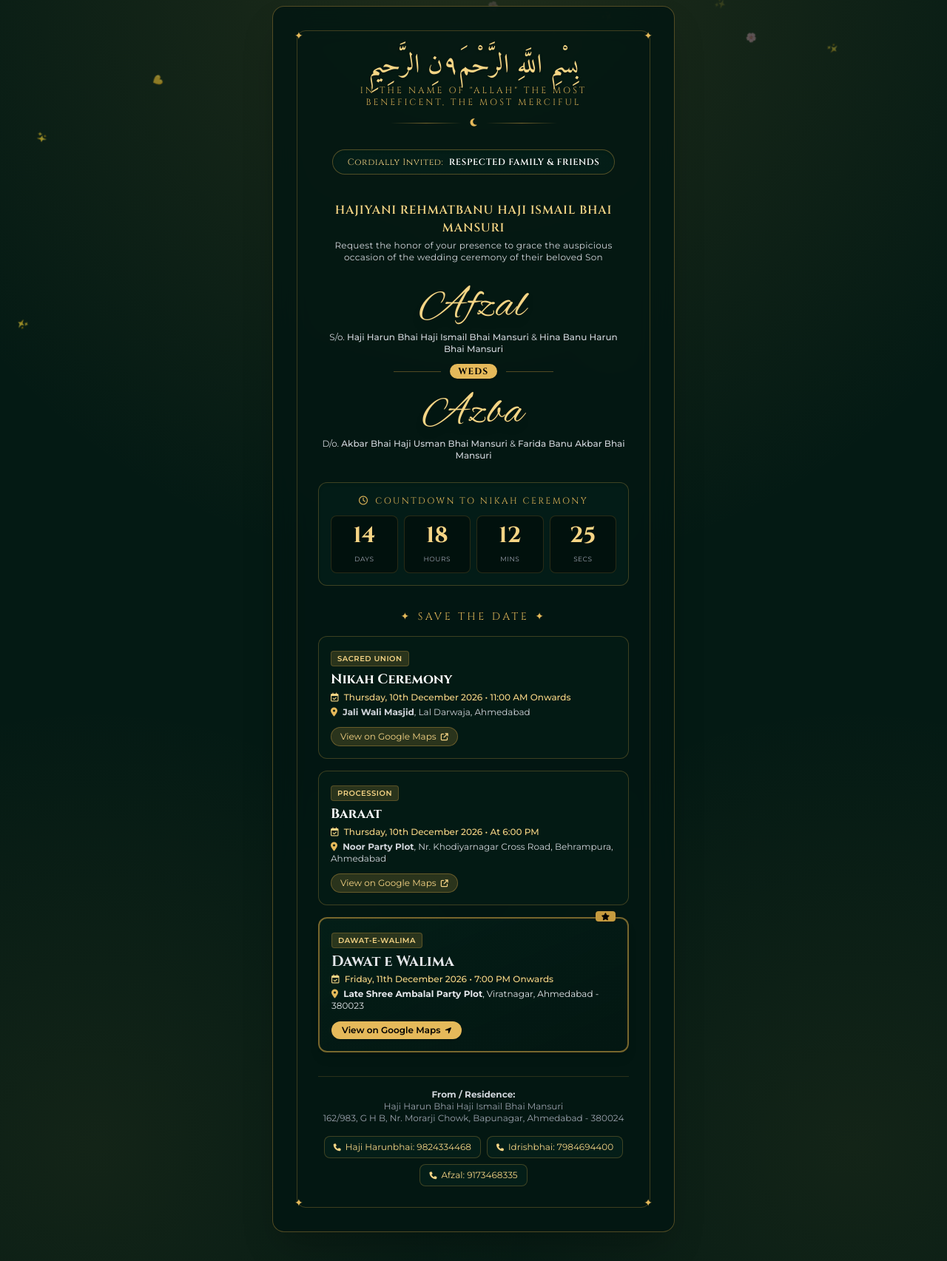
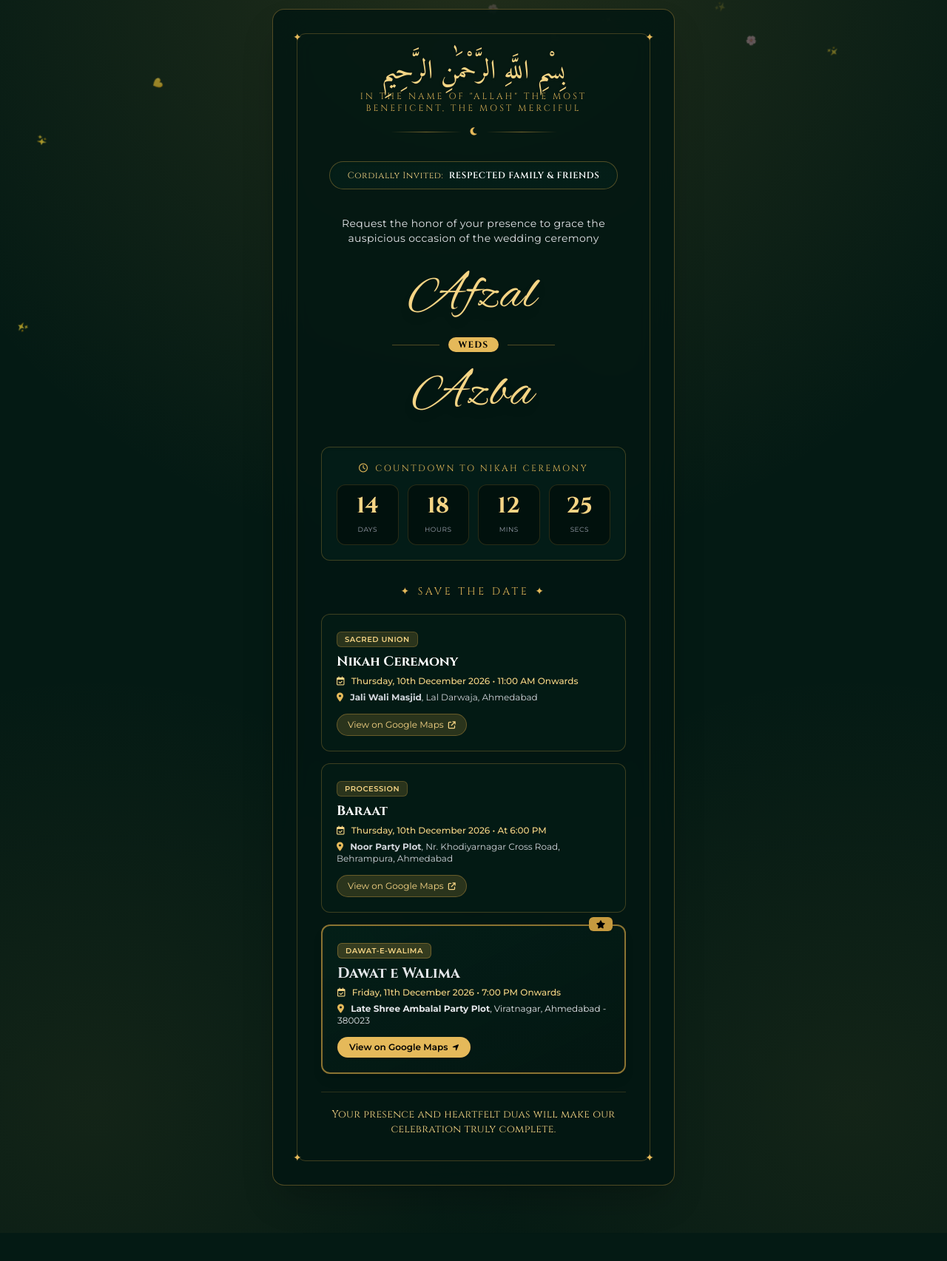
Before and after one commit to afzal-mansuri/wedding-invite, a plain HTML site: page index.html in a window 1280 px wide. Shown: the part 79-1784 px from the top of the page at 74% size. After the commit the page ends 1746 px from the top, so only its background shows below. Drawn offline with nearby package versions, Linux system fonts and the light colour scheme.

Commit message:
Fix HTML encoding and improve styling

```diff
--- a/index.html
+++ b/index.html
@@ -3,7 +3,7 @@
 <head>
   <meta charset="UTF-8">
   <meta name="viewport" content="width=device-width, initial-scale=1.0">
-  <title>Wedding Invitation | Afzal & Azba</title>
+  <title>Wedding Invitation | Afzal &amp; Azba</title>
 
   <!-- Tailwind CSS CDN -->
   <script src="https://cdn.tailwindcss.com"></script>
@@ -46,18 +46,20 @@
   </script>
 
   <style>
+    /* Ambient luxury emerald and royal gold background */
     .bg-pattern {
       background-color: #041a14;
       background-image:
-        radial-gradient(circle at 50% 0%, rgba(197, 154, 63, 0.15), transparent 45%),
+        radial-gradient(circle at 50% 0%, rgba(197, 154, 63, 0.16), transparent 45%),
         radial-gradient(circle at 10% 90%, rgba(197, 154, 63, 0.08), transparent 30%),
         radial-gradient(circle at 90% 90%, rgba(197, 154, 63, 0.08), transparent 30%);
     }
 
+    /* Subtle falling petal animation */
     @keyframes floatPetal {
       0% { transform: translateY(-10px) rotate(0deg); opacity: 0; }
-      20% { opacity: 0.6; }
-      80% { opacity: 0.6; }
+      20% { opacity: 0.65; }
+      80% { opacity: 0.65; }
       100% { transform: translateY(100vh) rotate(360deg); opacity: 0; }
     }
 
@@ -71,8 +73,8 @@
 </head>
 <body class="bg-pattern text-gray-200 font-sans min-h-screen relative selection:bg-gold-500 selection:text-black pb-16">
 
-  <!-- Interactive Demo Bar -->
-  <div id="personalizerToolbar" class="sticky top-0 z-50 bg-black/80 backdrop-blur-md border-b border-gold-500/30 px-4 py-2.5 shadow-lg">
+  <!-- Interactive Guest Personalizer Bar (Hides automatically when ?to= is present in URL) -->
+  <div id="personalizerToolbar" class="sticky top-0 z-50 bg-black/85 backdrop-blur-md border-b border-gold-500/30 px-4 py-2.5 shadow-lg">
     <div class="max-w-xl mx-auto flex flex-wrap items-center justify-between gap-2 text-xs">
       <div class="flex items-center gap-2 text-gold-400 font-medium">
         <i class="fa-solid fa-sparkles"></i>
@@ -83,16 +85,16 @@
           id="customGuestInput"
           type="text"
           placeholder="Type guest name..."
-          class="bg-emerald-950 border border-gold-500/40 rounded px-2.5 py-1 text-gold-200 placeholder-gray-500 focus:outline-none focus:border-gold-400 w-36 sm:w-44 text-xs"
+          class="bg-emerald-950 border border-gold-500/40 rounded-lg px-2.5 py-1.5 text-gold-200 placeholder-gray-500 focus:outline-none focus:border-gold-400 w-36 sm:w-44 text-xs"
         />
         <button
           onclick="applyGuestName()"
-          class="bg-gold-500 hover:bg-gold-400 text-black font-semibold px-2.5 py-1 rounded transition duration-150">
+          class="bg-gold-500 hover:bg-gold-400 text-black font-semibold px-3 py-1.5 rounded-lg transition duration-150">
           Update
         </button>
         <button
           onclick="copyShareableLink()"
-          class="bg-emerald-900 hover:bg-emerald-800 border border-gold-500/40 text-gold-300 font-medium px-2.5 py-1 rounded transition duration-150 flex items-center gap-1.5"
+          class="bg-emerald-900 hover:bg-emerald-800 border border-gold-500/40 text-gold-300 font-medium px-3 py-1.5 rounded-lg transition duration-150 flex items-center gap-1.5"
           title="Copy link to send on WhatsApp">
           <i class="fa-regular fa-copy text-[11px]"></i>
           <span>Copy link</span>
@@ -101,129 +103,125 @@
     </div>
   </div>
 
+  <!-- Floating Petals Layer -->
   <div id="petals-container"></div>
 
-  <!-- Main Container -->
+  <!-- Main Invitation Card Container -->
   <main class="max-w-xl mx-auto px-4 pt-6 sm:pt-10 relative z-10">
 
     <div class="relative bg-emerald-950/85 backdrop-blur-xl border border-gold-500/40 rounded-2xl shadow-2xl p-4 sm:p-8 overflow-hidden text-center">
 
-      <div class="border border-gold-500/30 rounded-xl p-4 sm:p-7 relative">
+      <!-- Inner Ornamental Frame -->
+      <div class="border border-gold-500/30 rounded-xl p-5 sm:p-8 relative">
 
-        <div class="absolute -top-1 -left-1 text-gold-400 text-sm">&#10022;</div>
-        <div class="absolute -top-1 -right-1 text-gold-400 text-sm">&#10022;</div>
-        <div class="absolute -bottom-1 -left-1 text-gold-400 text-sm">&#10022;</div>
-        <div class="absolute -bottom-1 -right-1 text-gold-400 text-sm">&#10022;</div>
+        <!-- Corner Ornaments -->
+        <div class="absolute -top-1.5 -left-1.5 text-gold-400 text-sm">&#10022;</div>
+        <div class="absolute -top-1.5 -right-1.5 text-gold-400 text-sm">&#10022;</div>
+        <div class="absolute -bottom-1.5 -left-1.5 text-gold-400 text-sm">&#10022;</div>
+        <div class="absolute -bottom-1.5 -right-1.5 text-gold-400 text-sm">&#10022;</div>
 
         <!-- Bismillah Header -->
         <div class="mb-2">
-          <p class="font-arabic text-3xl sm:text-4xl text-gold-300 leading-relaxed drop-shadow">&#1576;&#1616;&#1587;&#1618;&#1605;&#1616; &#1575;&#1604;&#1604;&#1614;&#1617;&#1607;&#1616; &#1575;&#1604;&#1585;&#1614;&#1617;&#1581;&#1618;&#1605;&#1614;&#1641;&#1606;&#1616; &#1575;&#1604;&#1585;&#1614;&#1617;&#1581;&#1616;&#1610;&#1605;&#1616;</p>
+          <p class="font-arabic text-3xl sm:text-4xl text-gold-300 leading-relaxed drop-shadow">بِسْمِ اللَّهِ الرَّحْمَٰنِ الرَّحِيمِ</p>
           <p class="font-cinzel text-[10px] sm:text-xs tracking-[0.25em] uppercase text-gold-400/90 mt-1">
             In The Name Of "ALLAH" The Most Beneficent, The Most Merciful
           </p>
         </div>
 
-        <div class="flex items-center justify-center my-3 gap-3">
+        <!-- Decorative Divider -->
+        <div class="flex items-center justify-center my-4 gap-3">
           <div class="h-px bg-gradient-to-r from-transparent via-gold-500/60 to-transparent w-24"></div>
           <i class="fa-solid fa-moon text-gold-400 text-xs"></i>
           <div class="h-px bg-gradient-to-r from-transparent via-gold-500/60 to-transparent w-24"></div>
         </div>
 
-        <!-- Dynamic Guest Name Box -->
-        <div id="guestBox" class="my-4 inline-block bg-gradient-to-r from-emerald-900/60 via-gold-950/40 to-emerald-900/60 border border-gold-500/40 px-5 py-2 rounded-full shadow-inner">
+        <!-- Dynamic Guest Name Personalization Pill -->
+        <div id="guestBox" class="my-4 inline-block bg-gradient-to-r from-emerald-900/60 via-gold-950/40 to-emerald-900/60 border border-gold-500/40 px-6 py-2.5 rounded-full shadow-inner">
           <p class="text-xs text-gold-300 font-cinzel tracking-wider">
             Cordially Invited:
             <span id="guestDisplay" class="font-semibold text-white uppercase ml-1">Respected Family &amp; Friends</span>
           </p>
         </div>
 
-        <!-- Parents Blessing -->
+        <!-- Invitation Intro -->
         <div class="my-5 text-gray-300 text-xs sm:text-sm leading-relaxed max-w-md mx-auto">
-          <p class="font-cinzel font-semibold tracking-wider text-gold-300 text-sm sm:text-base mb-1">
-            HAJIYANI REHMATBANU HAJI ISMAIL BHAI MANSURI
-          </p>
-          <p class="text-gray-300 text-xs tracking-wide">
-            Request the honor of your presence to grace the auspicious occasion of the wedding ceremony of their beloved Son
+          <p class="text-gray-200 text-xs sm:text-sm tracking-wide">
+            Request the honor of your presence to grace the auspicious occasion of the wedding ceremony
           </p>
         </div>
 
         <!-- Couple Names Section -->
-        <div class="my-6 space-y-1">
+        <div class="my-7 space-y-2">
           <div class="relative">
-            <h1 class="font-script text-5xl sm:text-6xl text-gold-300 tracking-wide drop-shadow-lg py-1">Afzal</h1>
-            <p class="font-sans text-[11px] sm:text-xs text-gray-300">
-              S/o. <span class="text-gold-200 font-medium">Haji Harun Bhai Haji Ismail Bhai Mansuri</span> &amp; <span class="text-gold-200 font-medium">Hina Banu Harun Bhai Mansuri</span>
-            </p>
+            <h1 class="font-script text-6xl sm:text-7xl text-gold-300 tracking-wide drop-shadow-lg py-1">Afzal</h1>
           </div>
 
           <div class="flex items-center justify-center gap-3 py-2">
             <div class="h-px bg-gold-500/40 w-16"></div>
-            <span class="font-cinzel text-xs uppercase tracking-widest text-black bg-gold-400 font-bold px-3 py-0.5 rounded-full shadow">
+            <span class="font-cinzel text-xs uppercase tracking-widest text-black bg-gold-400 font-bold px-3.5 py-0.5 rounded-full shadow">
               Weds
             </span>
             <div class="h-px bg-gold-500/40 w-16"></div>
           </div>
 
           <div class="relative">
-            <h1 class="font-script text-5xl sm:text-6xl text-gold-300 tracking-wide drop-shadow-lg py-1">Azba</h1>
-            <p class="font-sans text-[11px] sm:text-xs text-gray-300">
-              D/o. <span class="text-gold-200 font-medium">Akbar Bhai Haji Usman Bhai Mansuri</span> &amp; <span class="text-gold-200 font-medium">Farida Banu Akbar Bhai Mansuri</span>
-            </p>
+            <h1 class="font-script text-6xl sm:text-7xl text-gold-300 tracking-wide drop-shadow-lg py-1">Azba</h1>
           </div>
         </div>
 
         <!-- Live Countdown Timer -->
-        <div class="my-7 bg-emerald-900/60 border border-gold-500/30 rounded-xl p-4 shadow-inner">
-          <p class="font-cinzel text-xs tracking-[0.2em] uppercase text-gold-400 mb-3 flex items-center justify-center gap-2">
+        <div class="my-8 bg-emerald-900/60 border border-gold-500/30 rounded-xl p-4 sm:p-5 shadow-inner">
+          <p class="font-cinzel text-xs tracking-[0.2em] uppercase text-gold-400 mb-3.5 flex items-center justify-center gap-2">
             <i class="fa-regular fa-clock"></i> Countdown to Nikah Ceremony
           </p>
-          <div class="grid grid-cols-4 gap-2 text-center">
-            <div class="bg-black/40 border border-gold-500/20 rounded-lg py-2">
+          <div class="grid grid-cols-4 gap-2 sm:gap-3 text-center">
+            <div class="bg-black/40 border border-gold-500/20 rounded-xl py-2.5">
               <span id="days" class="block font-cinzel text-2xl sm:text-3xl font-bold text-gold-300">00</span>
               <span class="text-[9px] uppercase tracking-wider text-gray-400">Days</span>
             </div>
-            <div class="bg-black/40 border border-gold-500/20 rounded-lg py-2">
+            <div class="bg-black/40 border border-gold-500/20 rounded-xl py-2.5">
               <span id="hours" class="block font-cinzel text-2xl sm:text-3xl font-bold text-gold-300">00</span>
               <span class="text-[9px] uppercase tracking-wider text-gray-400">Hours</span>
             </div>
-            <div class="bg-black/40 border border-gold-500/20 rounded-lg py-2">
+            <div class="bg-black/40 border border-gold-500/20 rounded-xl py-2.5">
               <span id="minutes" class="block font-cinzel text-2xl sm:text-3xl font-bold text-gold-300">00</span>
               <span class="text-[9px] uppercase tracking-wider text-gray-400">Mins</span>
             </div>
-            <div class="bg-black/40 border border-gold-500/20 rounded-lg py-2">
+            <div class="bg-black/40 border border-gold-500/20 rounded-xl py-2.5">
               <span id="seconds" class="block font-cinzel text-2xl sm:text-3xl font-bold text-gold-300">00</span>
               <span class="text-[9px] uppercase tracking-wider text-gray-400">Secs</span>
             </div>
           </div>
         </div>
 
-        <!-- Events Schedule -->
-        <div class="text-left space-y-4 my-8">
-          <h3 class="font-cinzel text-center text-gold-400 tracking-[0.25em] text-sm uppercase mb-4 flex items-center justify-center gap-2">
+        <!-- Save The Date Schedule -->
+        <div class="text-left space-y-4 mt-8 mb-6">
+          <h3 class="font-cinzel text-center text-gold-400 tracking-[0.25em] text-sm uppercase mb-5 flex items-center justify-center gap-2">
             <span>&#10022;</span> Save The Date <span>&#10022;</span>
           </h3>
 
-          <!-- Event 1: Nikah -->
-          <div class="bg-emerald-900/40 hover:bg-emerald-900/60 transition border border-gold-500/30 rounded-xl p-4 relative group">
+          <!-- Event 1: Nikah Ceremony -->
+          <div class="bg-emerald-900/40 hover:bg-emerald-900/60 transition border border-gold-500/30 rounded-xl p-4 sm:p-5 relative group">
             <div class="flex items-start justify-between">
               <div>
-                <span class="inline-block text-[10px] font-semibold uppercase tracking-wider bg-gold-500/20 text-gold-300 border border-gold-500/30 px-2 py-0.5 rounded mb-1">
+                <span class="inline-block text-[10px] font-semibold uppercase tracking-wider bg-gold-500/20 text-gold-300 border border-gold-500/30 px-2.5 py-0.5 rounded-md mb-1.5">
                   Sacred Union
                 </span>
                 <h4 class="font-cinzel text-base sm:text-lg font-bold text-white">Nikah Ceremony</h4>
-                <p class="text-xs text-gold-300 mt-0.5 font-medium">
-                  <i class="fa-regular fa-calendar-check mr-1"></i> Thursday, 10th December 2026 • 11:00 AM Onwards
+                <p class="text-xs text-gold-300 mt-1 font-medium">
+                  <i class="fa-regular fa-calendar-check mr-1.5"></i> Thursday, 10th December 2026 &bull; 11:00 AM Onwards
                 </p>
-                <p class="text-xs text-gray-300 mt-1">
-                  <i class="fa-solid fa-location-dot text-gold-400 mr-1"></i> <strong>Jali Wali Masjid</strong>, Lal Darwaja, Ahmedabad
+                <p class="text-xs text-gray-300 mt-1.5">
+                  <i class="fa-solid fa-location-dot text-gold-400 mr-1.5"></i> <strong>Jali Wali Masjid</strong>, Lal Darwaja, Ahmedabad
                 </p>
               </div>
             </div>
-            <div class="mt-3">
+            <div class="mt-3.5">
               <a
                 href="https://maps.google.com/?q=Jali+Wali+Masjid+Lal+Darwaja+Ahmedabad"
                 target="_blank"
-                class="inline-flex items-center gap-1.5 text-xs text-gold-300 hover:text-white bg-gold-500/20 hover:bg-gold-500/40 border border-gold-500/40 px-3 py-1 rounded-full transition">
+                rel="noopener noreferrer"
+                class="inline-flex items-center gap-1.5 text-xs text-gold-300 hover:text-white bg-gold-500/20 hover:bg-gold-500/40 border border-gold-500/40 px-3.5 py-1.5 rounded-full transition">
                 <span>View on Google Maps</span>
                 <i class="fa-solid fa-arrow-up-right-from-square text-[10px]"></i>
               </a>
@@ -231,52 +229,54 @@
           </div>
 
           <!-- Event 2: Baraat -->
-          <div class="bg-emerald-900/40 hover:bg-emerald-900/60 transition border border-gold-500/30 rounded-xl p-4 relative group">
+          <div class="bg-emerald-900/40 hover:bg-emerald-900/60 transition border border-gold-500/30 rounded-xl p-4 sm:p-5 relative group">
             <div>
-              <span class="inline-block text-[10px] font-semibold uppercase tracking-wider bg-gold-500/20 text-gold-300 border border-gold-500/30 px-2 py-0.5 rounded mb-1">
+              <span class="inline-block text-[10px] font-semibold uppercase tracking-wider bg-gold-500/20 text-gold-300 border border-gold-500/30 px-2.5 py-0.5 rounded-md mb-1.5">
                 Procession
               </span>
               <h4 class="font-cinzel text-base sm:text-lg font-bold text-white">Baraat</h4>
-              <p class="text-xs text-gold-300 mt-0.5 font-medium">
-                <i class="fa-regular fa-calendar-check mr-1"></i> Thursday, 10th December 2026 • At 6:00 PM
+              <p class="text-xs text-gold-300 mt-1 font-medium">
+                <i class="fa-regular fa-calendar-check mr-1.5"></i> Thursday, 10th December 2026 &bull; At 6:00 PM
               </p>
-              <p class="text-xs text-gray-300 mt-1">
-                <i class="fa-solid fa-location-dot text-gold-400 mr-1"></i> <strong>Noor Party Plot</strong>, Nr. Khodiyarnagar Cross Road, Behrampura, Ahmedabad
+              <p class="text-xs text-gray-300 mt-1.5">
+                <i class="fa-solid fa-location-dot text-gold-400 mr-1.5"></i> <strong>Noor Party Plot</strong>, Nr. Khodiyarnagar Cross Road, Behrampura, Ahmedabad
               </p>
             </div>
-            <div class="mt-3">
+            <div class="mt-3.5">
               <a
                 href="https://maps.google.com/?q=Noor+Party+Plot+Khodiyarnagar+Cross+Road+Behrampura+Ahmedabad"
                 target="_blank"
-                class="inline-flex items-center gap-1.5 text-xs text-gold-300 hover:text-white bg-gold-500/20 hover:bg-gold-500/40 border border-gold-500/40 px-3 py-1 rounded-full transition">
+                rel="noopener noreferrer"
+                class="inline-flex items-center gap-1.5 text-xs text-gold-300 hover:text-white bg-gold-500/20 hover:bg-gold-500/40 border border-gold-500/40 px-3.5 py-1.5 rounded-full transition">
                 <span>View on Google Maps</span>
                 <i class="fa-solid fa-arrow-up-right-from-square text-[10px]"></i>
               </a>
             </div>
           </div>
 
-          <!-- Event 3: Walima -->
-          <div class="bg-gradient-to-br from-emerald-900/70 to-emerald-950 border-2 border-gold-500/60 rounded-xl p-4 relative shadow-lg">
-            <div class="absolute -top-2.5 right-4 bg-gold-500 text-black px-2 py-0.5 rounded shadow flex items-center justify-center">
-              <i class="fa-solid fa-star text-[10px]"></i>
+          <!-- Event 3: Dawat e Walima (Highlighted gold border with star badge) -->
+          <div class="bg-gradient-to-br from-emerald-900/75 to-emerald-950 border-2 border-gold-500/70 rounded-xl p-4 sm:p-5 relative shadow-lg">
+            <div class="absolute -top-3 right-4 bg-gold-500 text-black px-2.5 py-1 rounded-md shadow flex items-center justify-center">
+              <i class="fa-solid fa-star text-[11px]"></i>
             </div>
             <div>
-              <span class="inline-block text-[10px] font-semibold uppercase tracking-wider bg-gold-500/20 text-gold-300 border border-gold-500/30 px-2 py-0.5 rounded mb-1">
+              <span class="inline-block text-[10px] font-semibold uppercase tracking-wider bg-gold-500/25 text-gold-300 border border-gold-500/40 px-2.5 py-0.5 rounded-md mb-1.5">
                 Dawat-e-Walima
               </span>
               <h4 class="font-cinzel text-lg sm:text-xl font-bold text-gold-200">Dawat e Walima</h4>
-              <p class="text-xs text-gold-300 mt-0.5 font-medium">
-                <i class="fa-regular fa-calendar-check mr-1"></i> Friday, 11th December 2026 • 7:00 PM Onwards
+              <p class="text-xs text-gold-300 mt-1 font-medium">
+                <i class="fa-regular fa-calendar-check mr-1.5"></i> Friday, 11th December 2026 &bull; 7:00 PM Onwards
               </p>
-              <p class="text-xs text-gray-200 mt-1">
-                <i class="fa-solid fa-location-dot text-gold-400 mr-1"></i> <strong>Late Shree Ambalal Party Plot</strong>, Viratnagar, Ahmedabad - 380023
+              <p class="text-xs text-gray-200 mt-1.5">
+                <i class="fa-solid fa-location-dot text-gold-400 mr-1.5"></i> <strong>Late Shree Ambalal Party Plot</strong>, Viratnagar, Ahmedabad - 380023
               </p>
             </div>
-            <div class="mt-3">
+            <div class="mt-3.5">
               <a
                 href="https://maps.google.com/?q=Late+Shree+Ambalal+Party+Plot+Viratnagar+Ahmedabad"
                 target="_blank"
-                class="inline-flex items-center gap-1.5 text-xs text-black font-semibold bg-gold-400 hover:bg-gold-300 px-3.5 py-1 rounded-full transition shadow">
+                rel="noopener noreferrer"
+                class="inline-flex items-center gap-1.5 text-xs text-black font-semibold bg-gold-400 hover:bg-gold-300 px-4 py-1.5 rounded-full transition shadow">
                 <span>View on Google Maps</span>
                 <i class="fa-solid fa-location-arrow text-[10px]"></i>
               </a>
@@ -284,43 +284,30 @@
           </div>
         </div>
 
-        <!-- Contact & Venue Address -->
-        <div class="mt-8 pt-4 border-t border-gold-500/20 text-center">
-          <p class="text-xs text-gray-400">
-            <strong class="text-gray-300">From / Residence:</strong><br>
-            Haji Harun Bhai Haji Ismail Bhai Mansuri<br>
-            162/983, G H B, Nr. Morarji Chowk, Bapunagar, Ahmedabad - 380024
+        <!-- Closing Message -->
+        <div class="mt-6 pt-5 border-t border-gold-500/20 text-center">
+          <p class="font-cinzel text-xs sm:text-sm text-gold-300 tracking-wide leading-relaxed max-w-md mx-auto">
+            Your presence and heartfelt duas will make our celebration truly complete.
           </p>
-
-          <div class="mt-4 flex flex-wrap items-center justify-center gap-2">
-            <a href="tel:9824334468" class="bg-emerald-900/80 hover:bg-emerald-800 border border-gold-500/30 text-gold-300 text-xs px-3 py-1.5 rounded-lg flex items-center gap-1.5 transition">
-              <i class="fa-solid fa-phone text-[10px]"></i> Haji Harunbhai: 9824334468
-            </a>
-            <a href="tel:7984694400" class="bg-emerald-900/80 hover:bg-emerald-800 border border-gold-500/30 text-gold-300 text-xs px-3 py-1.5 rounded-lg flex items-center gap-1.5 transition">
-              <i class="fa-solid fa-phone text-[10px]"></i> Idrishbhai: 7984694400
-            </a>
-            <a href="tel:9173468335" class="bg-emerald-900/80 hover:bg-emerald-800 border border-gold-500/30 text-gold-300 text-xs px-3 py-1.5 rounded-lg flex items-center gap-1.5 transition">
-              <i class="fa-solid fa-phone text-[10px]"></i> Afzal: 9173468335
-            </a>
-          </div>
-
         </div>
 
       </div>
     </div>
 
-    <!-- Notification Toast -->
-    <div id="toast" class="fixed bottom-6 left-1/2 -translate-x-1/2 bg-gold-400 text-black px-4 py-2 rounded-lg text-xs font-semibold shadow-xl opacity-0 transition-opacity duration-300 pointer-events-none z-50">
+    <!-- Notification Toast for Copied Link -->
+    <div id="toast" class="fixed bottom-6 left-1/2 -translate-x-1/2 bg-gold-400 text-black px-4 py-2 rounded-xl text-xs font-semibold shadow-xl opacity-0 transition-opacity duration-300 pointer-events-none z-50">
       Personalized link copied!
     </div>
   </main>
 
   <script>
+    // Parse URL parameter (?to=Guest+Name)
     function getQueryParam(name) {
       const urlParams = new URLSearchParams(window.location.search);
       return urlParams.get(name);
     }
 
+    // Initialize guest name and hide personalizer bar when ?to= is present
     function initGuestName() {
       const guest = getQueryParam('to');
       const toolbar = document.getElementById('personalizerToolbar');
@@ -338,23 +325,45 @@
       }
     }
 
+    // Apply typed name to invitation preview & update browser URL
     function applyGuestName() {
       const name = document.getElementById('customGuestInput').value.trim();
       if (name) {
         document.getElementById('guestDisplay').textContent = name;
-        const newUrl = new URL(window.location);
-        newUrl.searchParams.set('to', name);
-        window.history.replaceState({}, '', newUrl);
+        try {
+          const newUrl = new URL(window.location.href);
+          newUrl.searchParams.set('to', name);
+          window.history.replaceState({}, '', newUrl);
+        } catch (e) {
+          // Fallback if history API is restricted in sandboxed frames
+        }
       }
     }
 
+    // Copy shareable personalized link using fallback execCommand for iframe compatibility
     function copyShareableLink() {
       applyGuestName();
-      navigator.clipboard.writeText(window.location.href).then(() => {
+      const name = document.getElementById('customGuestInput').value.trim();
+      let shareUrl = window.location.href;
+      try {
+        const urlObj = new URL(window.location.href);
+        if (name) {
+          urlObj.searchParams.set('to', name);
+        }
+        shareUrl = urlObj.toString();
+      } catch (e) {}
+
+      const tempInput = document.createElement('textarea');
+      tempInput.value = shareUrl;
+      document.body.appendChild(tempInput);
+      tempInput.select();
+      try {
+        document.execCommand('copy');
         showToast("Link copied! Ready to share on WhatsApp.");
-      }).catch(() => {
-        showToast("Failed to copy link.");
-      });
+      } catch (err) {
+        showToast("Could not copy link.");
+      }
+      document.body.removeChild(tempInput);
     }
 
     function showToast(msg) {
@@ -368,6 +377,7 @@
       }, 2500);
     }
 
+    // Countdown Timer to Nikah: Thursday, December 10, 2026 at 11:00 AM IST
     const eventTime = new Date("2026-12-10T11:00:00+05:30").getTime();
 
     function updateCountdown() {
@@ -391,6 +401,7 @@
     updateCountdown();
     initGuestName();
 
+    // Generate subtle floating petals
     const petalContainer = document.getElementById('petals-container');
     const petalSymbols = ['🌸', '✨', '🍃', '💛'];
     for (let i = 0; i < 15; i++) {
```
